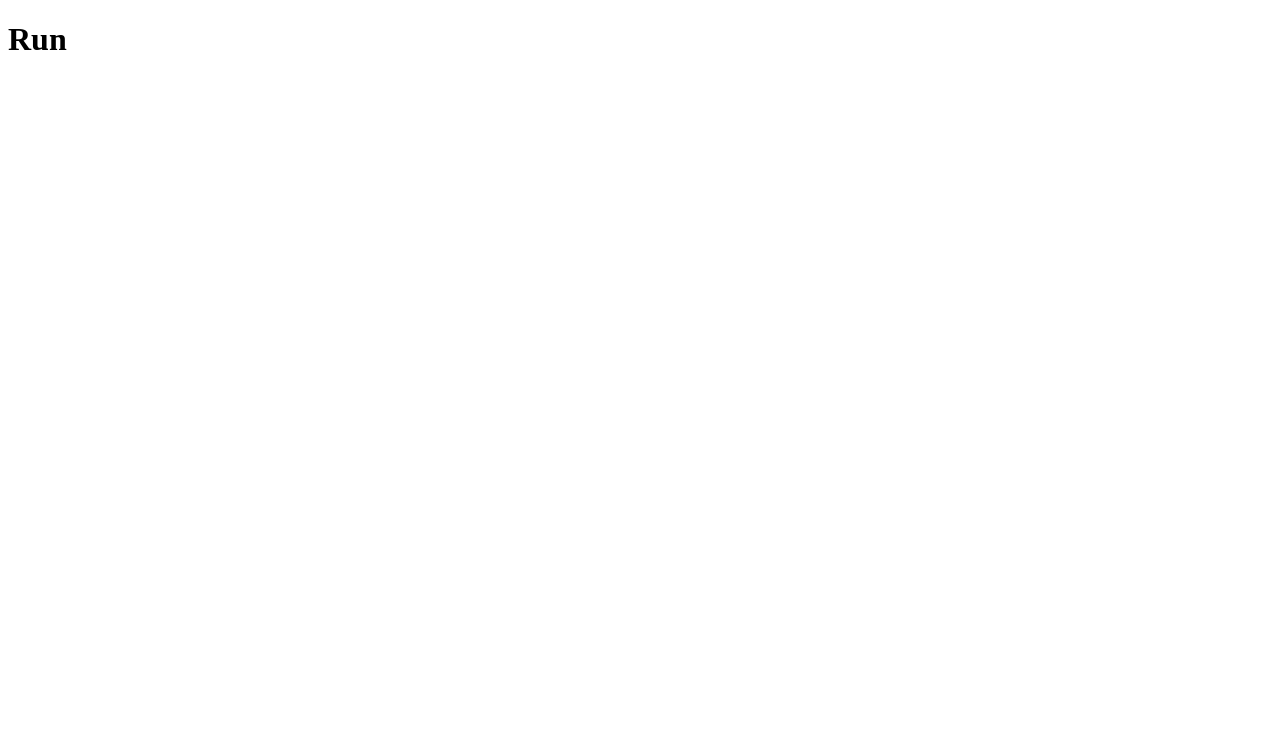
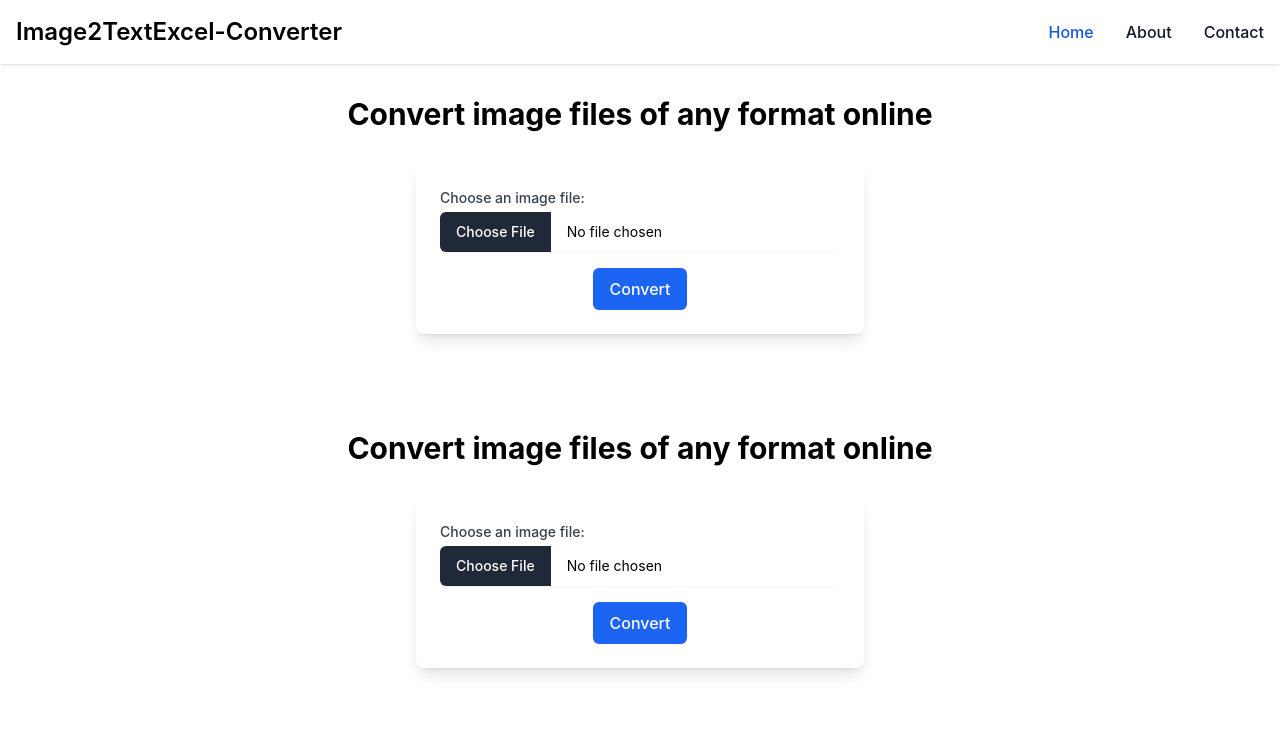
Before and after one commit to Tushar-Deshwal-tech/Image2TextExcel-Converter, a Flask app: page / in a window 1280 px wide. Before the commit the part shown is almost empty. Shown: the top 731 px of the page. Run offline with Flask 3, Linux system fonts and the light colour scheme; some libraries are stand-ins or nearby versions.

Commit message:
add templates

```diff
--- a/app.py
+++ b/app.py
@@ -1,9 +1,61 @@
-from flask import Flask, render_template
-app = Flask(__name__, static_folder='static')
+from flask import Flask, render_template, request, redirect, url_for, send_file
+from PIL import Image
+import pytesseract
+import tablib
+import io
 
-@app.route("/")
+app = Flask(__name__)
+
+# Path to Tesseract OCR executable
+pytesseract.pytesseract.tesseract_cmd = r'C:\Program Files\Tesseract-OCR\tesseract.exe'
+
+# Home page
+@app.route('/')
 def index():
     return render_template('index.html')
 
+# Image to Text conversion route
+@app.route('/image_to_text', methods=['POST'])
+def image_to_text():
+    if 'image' not in request.files:
+        return redirect(url_for('index'))
+
+    image_file = request.files['image']
+
+    if image_file.filename == '':
+        return redirect(url_for('index'))
+
+    # Convert image to text
+    extracted_text = pytesseract.image_to_string(Image.open(image_file))
+
+    return render_template('result.html', text=extracted_text)
+
+# Image to Excel conversion route
+@app.route('/image_to_excel', methods=['POST'])
+def image_to_excel():
+    if 'image' not in request.files:
+        return redirect(url_for('index'))
+
+    image_file = request.files['image']
+
+    if image_file.filename == '':
+        return redirect(url_for('index'))
+
+    # Convert image to text
+    extracted_text = pytesseract.image_to_string(Image.open(image_file))
+
+    # Create Excel file with extracted text
+    data = tablib.Dataset()
+    data.append(['Extracted Text'])
+    data.append([extracted_text])
+
+    excel_data = data.export('xlsx')
+
+    # Return the Excel file as response
+    return send_file(io.BytesIO(excel_data),
+                     mimetype='application/vnd.openxmlformats-officedocument.spreadsheetml.sheet',
+                     attachment_filename='extracted_text.xlsx',
+                     as_attachment=True)
+
 if __name__ == '__main__':
-  app.run(debug=True)
+    app.run(debug=True)
--- a/templates/index.html
+++ b/templates/index.html
@@ -4,8 +4,63 @@
     <meta charset="UTF-8">
     <meta name="viewport" content="width=device-width, initial-scale=1.0">
     <title>Document</title>
+    <link href="https://cdnjs.cloudflare.com/ajax/libs/flowbite/2.3.0/flowbite.min.css"  rel="stylesheet" />
+    <script src="https://cdnjs.cloudflare.com/ajax/libs/flowbite/2.3.0/flowbite.min.js"></script>
 </head>
 <body>
-    <h1>Run</h1>
+    <header class="bg-white border-gray-200 dark:bg-gray-900 w-full shadow">
+        <div class="max-w-screen-xl flex flex-wrap items-center justify-between mx-auto p-4">
+            <a href="https://flowbite.com/" class="flex items-center space-x-3 rtl:space-x-reverse">
+                <span class="self-center text-2xl font-semibold whitespace-nowrap dark:text-white">Image2TextExcel-Converter</span>
+            </a>
+            <div class="hidden w-full md:block md:w-auto" id="navbar-default">
+                <ul class="font-medium flex flex-col p-4 md:p-0 mt-4 border border-gray-100 rounded-lg bg-gray-50 md:flex-row md:space-x-8 rtl:space-x-reverse md:mt-0 md:border-0 md:bg-white dark:bg-gray-800 md:dark:bg-gray-900 dark:border-gray-700">
+                    <li>
+                        <a href="#" class="block py-2 px-3 text-white bg-blue-700 rounded md:bg-transparent md:text-blue-700 md:p-0 dark:text-white md:dark:text-blue-500" aria-current="page">Home</a>
+                    </li>
+                    <li>
+                        <a href="#" class="block py-2 px-3 text-gray-900 rounded hover:bg-gray-100 md:hover:bg-transparent md:border-0 md:hover:text-blue-700 md:p-0 dark:text-white md:dark:hover:text-blue-500 dark:hover:bg-gray-700 dark:hover:text-white md:dark:hover:bg-transparent">About</a>
+                    </li>
+                    <li>
+                        <a href="#" class="block py-2 px-3 text-gray-900 rounded hover:bg-gray-100 md:hover:bg-transparent md:border-0 md:hover:text-blue-700 md:p-0 dark:text-white md:dark:hover:text-blue-500 dark:hover:bg-gray-700 dark:hover:text-white md:dark:hover:bg-transparent">Contact</a>
+                    </li>
+                </ul>
+            </div>
+        </div>
+    </header>
+    <div class="container mx-auto px-4 py-8">
+        <h1 class="text-3xl font-bold text-center mb-8">Convert image files of any format online</h1>
+        <div class="max-w-md mx-auto bg-white rounded-lg shadow-lg overflow-hidden">
+            <form class="p-6" action="/image_to_text" method="POST" enctype="multipart/form-data">
+                <div class="mb-4">
+                    <label for="image" class="block text-sm font-medium text-gray-700">Choose an image file:</label>
+                    <input type="file" id="image" name="image" accept="image/*" class="mt-1 focus:ring-blue-500 focus:border-blue-500 block w-full shadow-sm sm:text-sm border-gray-300 rounded-md">
+                </div>
+                <div class="flex justify-center">
+                    <button type="submit" class="inline-flex items-center px-4 py-2 border border-transparent text-base font-medium rounded-md text-white bg-blue-600 hover:bg-blue-700 focus:outline-none focus:ring-2 focus:ring-offset-2 focus:ring-blue-500">
+                        Convert
+                    </button>
+                </div>
+            </form>
+        </div>
+        <h1 class="text-3xl font-bold text-center mb-8">{{error}}</h1>
+    </div>
+    <div class="container mx-auto px-4 py-8">
+        <h1 class="text-3xl font-bold text-center mb-8">Convert image files of any format online</h1>
+        <div class="max-w-md mx-auto bg-white rounded-lg shadow-lg overflow-hidden">
+            <form class="p-6" action="/image_to_excel" method="POST" enctype="multipart/form-data">
+                <div class="mb-4">
+                    <label for="image" class="block text-sm font-medium text-gray-700">Choose an image file:</label>
+                    <input type="file" id="image" name="image" accept="image/*" class="mt-1 focus:ring-blue-500 focus:border-blue-500 block w-full shadow-sm sm:text-sm border-gray-300 rounded-md">
+                </div>
+                <div class="flex justify-center">
+                    <button type="submit" class="inline-flex items-center px-4 py-2 border border-transparent text-base font-medium rounded-md text-white bg-blue-600 hover:bg-blue-700 focus:outline-none focus:ring-2 focus:ring-offset-2 focus:ring-blue-500">
+                        Convert
+                    </button>
+                </div>
+            </form>
+        </div>
+        <h1 class="text-3xl font-bold text-center mb-8">{{error}}</h1>
+    </div>
 </body>
 </html>
```
Also changed, not shown: templates/run.html (added, +36 -0 lines).
